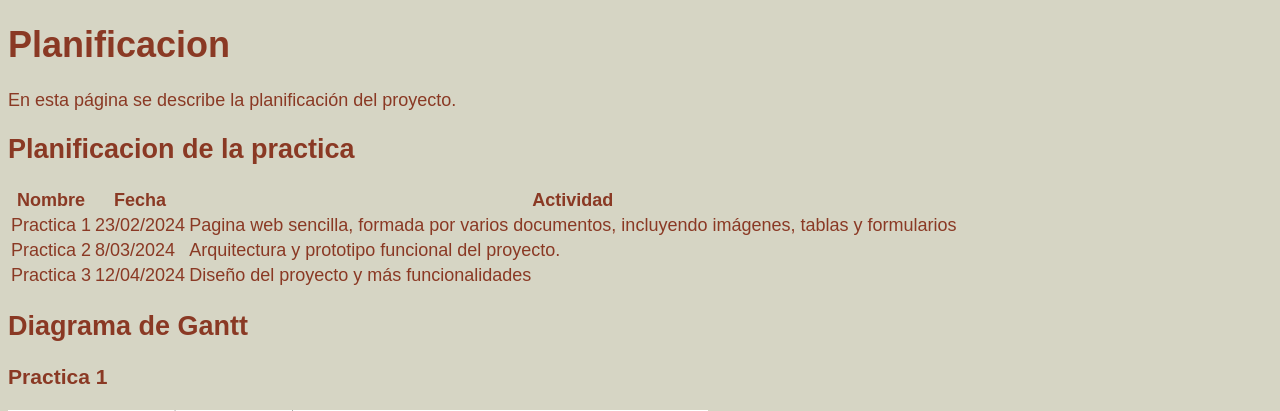
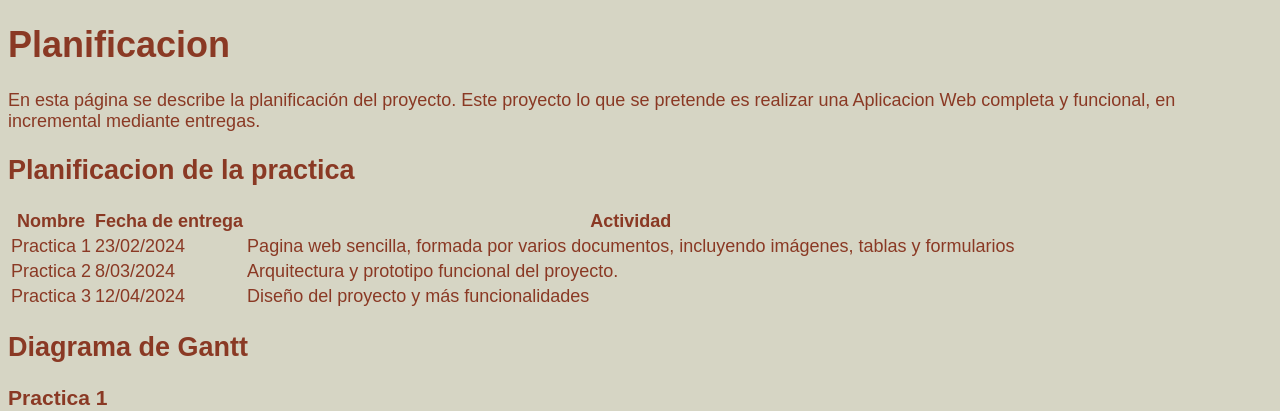
Before and after one commit to marcosgcr3/SW, a PHP site: page /planificacion.php in a window 1280 px wide. Shown: the part 183-594 px from the top of the page. Run offline with PHP 8.4, Linux system fonts and the light colour scheme; some libraries are stand-ins or nearby versions.

Commit message:
me falta el diseño de la tabla y ya

```diff
--- a/Practica1/planificacion.php
+++ b/Practica1/planificacion.php
@@ -13,14 +13,15 @@
             <?php include("componentes/header.php"); ?>
         </div>
         <h1>Planificacion</h1>
-        <p>En esta página se describe la planificación del proyecto.</p>
+        <p>En esta página se describe la planificación del proyecto. Este proyecto lo que se pretende es realizar una Aplicacion Web completa
+            y funcional, en incremental mediante entregas.</p>
         <section>
             <h2>Planificacion de la practica</h2>
             <table>
                <tbody>
                     <tr>
                         <th>Nombre</th>
-                        <th>Fecha</th>
+                        <th>Fecha de entrega</th>
                         <th>Actividad</th>
                     </tr>
                     <tr>
```
